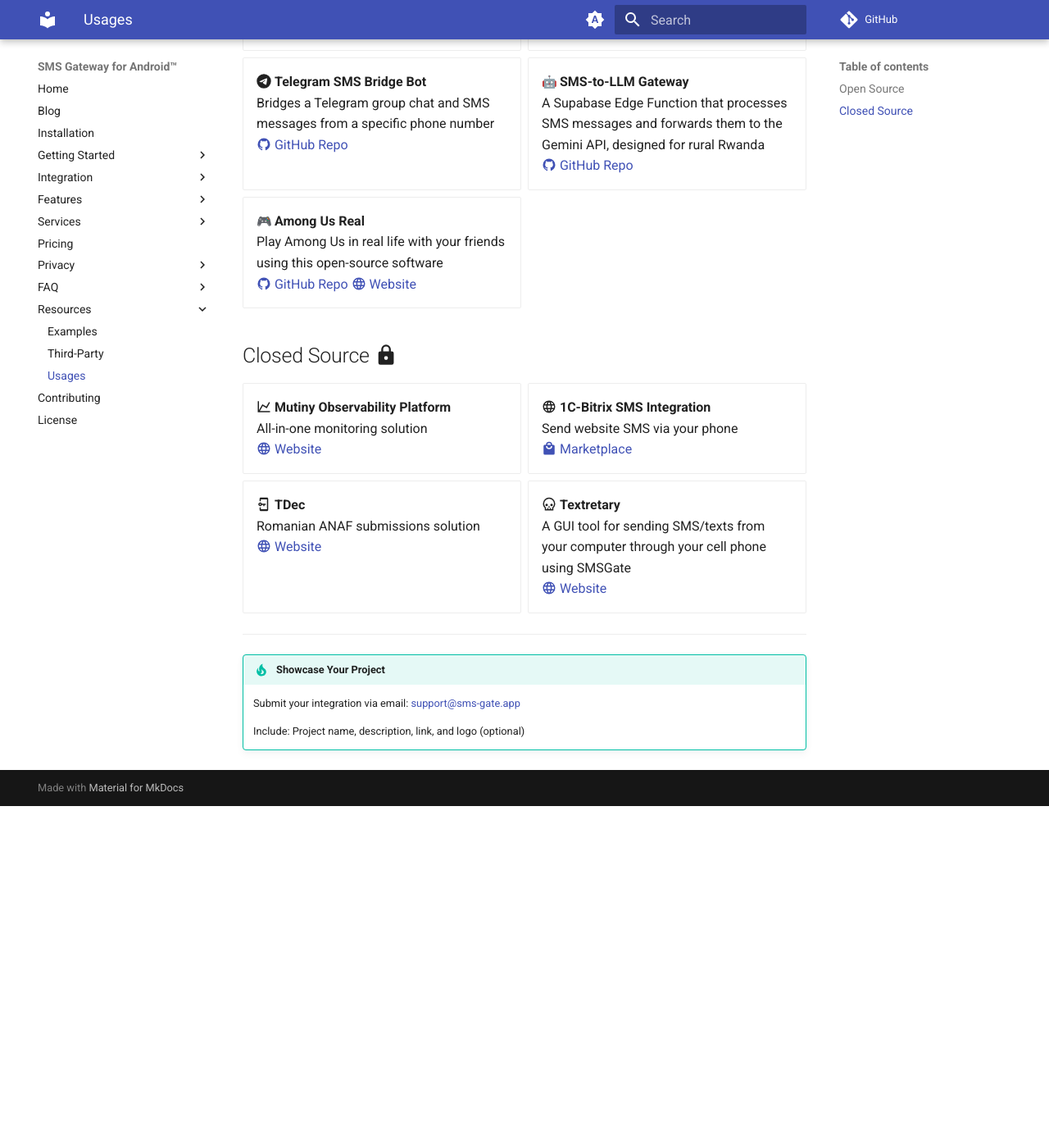
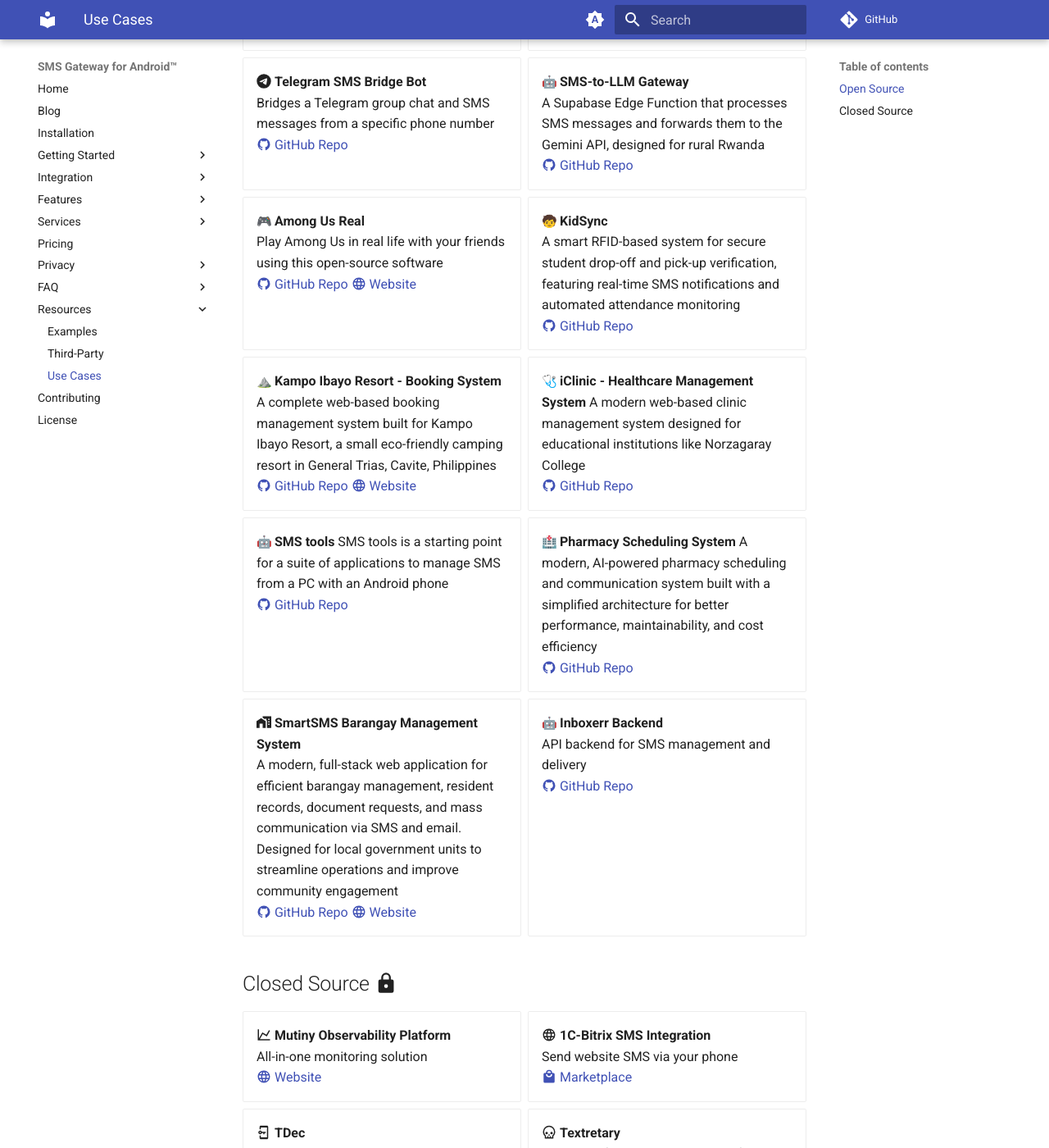
Before and after one commit to android-sms-gateway/docs-web, an MkDocs documentation site: the page built from docs/resources/use-cases.md, in a window 1280 px wide and 1400 px high, scrolled down 685 px. Shown: the whole window at 82% size. Built offline with MkDocs 1.6.1 and Material for MkDocs 9.7.7, drawn with Linux system fonts in a browser that asks for light colours; emoji names are drawn with the system emoji font; comment, search, counter and statistics services are not loaded; before the commit the page ends 1668 px from its top, so only the background shows below that; some of the changed text lies outside the part shown.

Commit message:
[resources] add new use cases

```diff
--- a/docs/resources/usages.md
+++ b/docs/resources/use-cases.md
@@ -1,4 +1,4 @@
-# Resources - Usages 📚
+# Resources - Use Cases 📚
 
 Projects using SMS Gateway for Android (discovered from public sources).
 To add/remove listings, [:material-email: contact us](mailto:support@sms-gate.app)
@@ -45,6 +45,38 @@
   Play Among Us in real life with your friends using this open-source software
   [:material-github: GitHub Repo](https://github.com/Merlode11/Among-Us-Real)
   [:material-web: Website](https://merlode11.github.io/Among-Us-Real/)
+
+- :child: **KidSync**
+  A smart RFID-based system for secure student drop-off and pick-up verification, featuring real-time SMS notifications and automated attendance monitoring
+  [:material-github: GitHub Repo](https://github.com/naori11/KidSync)
+
+- :mountain: **Kampo Ibayo Resort - Booking System**
+  A complete web-based booking management system built for Kampo Ibayo Resort, a small eco-friendly camping resort in General Trias, Cavite, Philippines
+  [:material-github: GitHub Repo](https://github.com/tatineeeeeee/kampo-ibayo-UI-)
+  [:material-web: Website](https://kampo-ibayo-resort.vercel.app/)
+
+- :stethoscope: **iClinic - Healthcare Management System**
+  A modern web-based clinic management system designed for educational institutions like Norzagaray College
+  [:material-github: GitHub Repo](https://github.com/Eyrondev/iClini-V.2)
+
+- :robot: **SMS tools**
+  SMS tools is a starting point for a suite of applications to manage SMS from a PC with an Android phone
+  [:material-github: GitHub Repo](https://github.com/sms-tools/sms-tools)
+
+- :hospital: **Pharmacy Scheduling System**
+  A modern, AI-powered pharmacy scheduling and communication system built with a simplified architecture for better performance, maintainability, and cost efficiency
+  [:material-github: GitHub Repo](https://github.com/TheJimmerJammer123/pharmacy-scheduling-system)
+
+- :material-home-city: **SmartSMS Barangay Management System**
+  A modern, full-stack web application for efficient barangay management, resident records, document requests, and mass communication via SMS and email. Designed for local government units to streamline operations and improve community engagement
+  [:material-github: GitHub Repo](https://github.com/aeronjay/SmartSMS-Barangay)
+  [:material-web: Website](https://smartsms-barangay.onrender.com/)
+
+- :robot: **Inboxerr Backend**
+  API backend for SMS management and delivery
+  [:material-github: GitHub Repo](https://github.com/QU35710N-7/inboxerr-BACKEND)
+
+
 </div>
 
 ## Closed Source :material-lock:
--- a/mkdocs.yml
+++ b/mkdocs.yml
@@ -77,7 +77,7 @@
   - Resources:
       - Examples: resources/examples.md
       - Third-Party: resources/3rdparty.md
-      - Usages: resources/usages.md
+      - Use Cases: resources/use-cases.md
   - Contributing: contributing.md
   - License: license.md
 validation:
```
